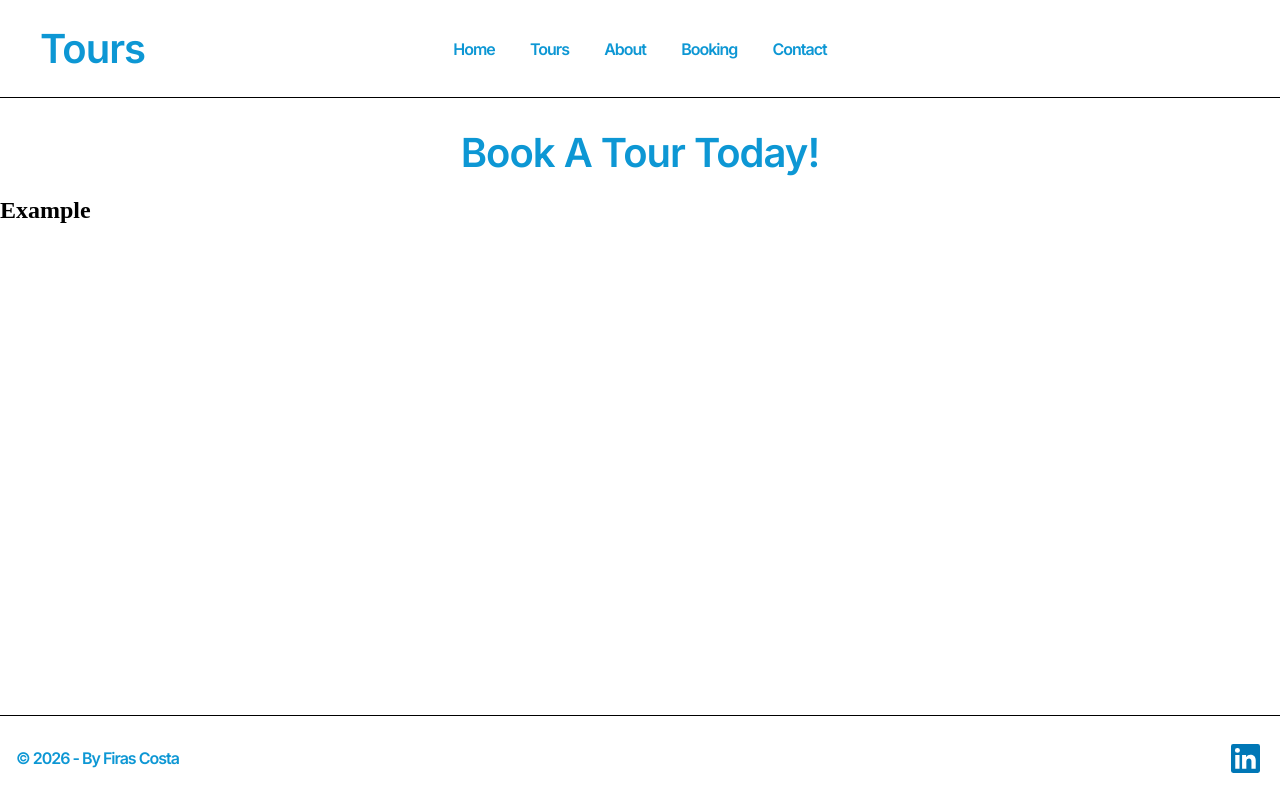
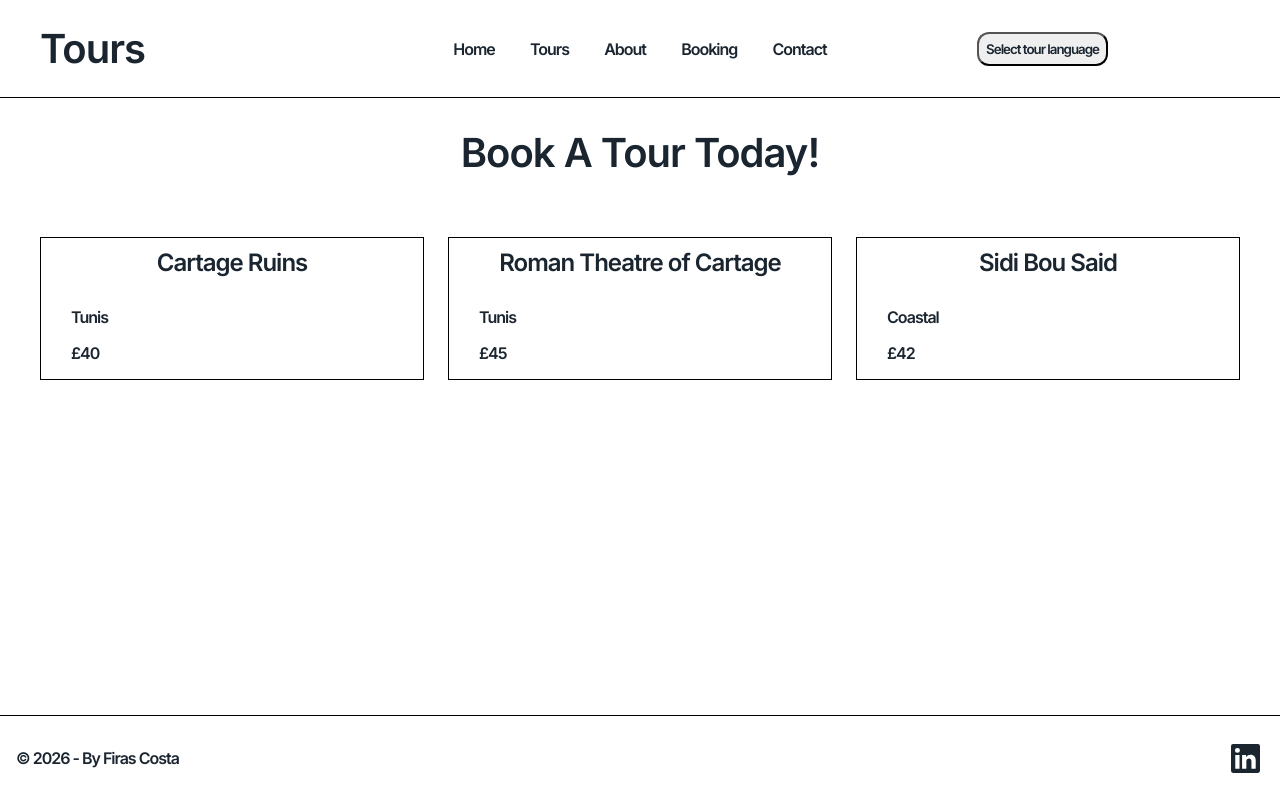
Before and after one commit to Firas12123/Tour-Guide-Website, a Flask app: page / in a window 1280 px wide. Run offline with Flask 3, Linux system fonts and the light colour scheme.

Commit message:
new color scheme, updated home

```diff
--- a/main.py
+++ b/main.py
@@ -2,9 +2,15 @@ from flask import Flask, render_template
 
 app = Flask(__name__)
 
+
 @app.route("/")
 def home():
-    return render_template("index.html")
+    tours_data = [
+        {"title": "Cartage Ruins", "location": "Tunis", "price": {"English": "£40", "German": "€50"}},
+        {"title": "Roman Theatre of Cartage", "location": "Tunis", "price": {"English": "£45", "German": "€50"}},
+        {"title": "Sidi Bou Said", "location": "Coastal", "price": {"English": "£42", "German": "€50"}},
+    ]
+    return render_template("index.html", tours = tours_data)
 
 @app.route("/tours")
 def tours():
--- a/static/style.css
+++ b/static/style.css
@@ -10,11 +10,11 @@ body {
     font-family: 'Inter', sans-serif;
     letter-spacing: -1px;
     font-weight: 600;
-    color: #0D97D4;
+    color: #1a2530;
 }
 
 .action-button{
-    color: #1a2530;
+    color: #0077b6;
 }
 
 html, body{
@@ -66,8 +66,45 @@ html, body{
 }
 
 .teleporters:hover{
-    color: #0B7DB0;
+    color: #19222B;
     transform: scale(1.08);
+}
+
+.tour-grid{
+    display: grid;
+    max-width: 1200px;
+    margin: 0 auto;
+    padding: 20px 40px;
+    grid-template-columns: repeat(3, 1fr);
+    gap: 24px;
+}
+
+.tour-card{
+    display: inline-block;
+    padding-top: 15px;
+    padding-left: 30px;
+    padding-right: 30px;
+    border: solid;
+    border-width: 1px;
+    max-width: 1200px;
+}
+
+.tour-title{
+    text-align: center;
+    margin: -5px;
+    margin-bottom: 30px;
+}
+
+.lang-selector{
+    display: flex;
+    margin-left: auto;
+}
+
+.lang-button{
+    border-radius: 12px;
+    padding: 7px;
+    cursor: pointer;
+    margin-right: 140px;
 }
 
 main {
@@ -78,16 +115,18 @@ main {
     display: block;
     margin-bottom: 10px;
     text-align: center;
-    padding-top: 0px;
+    padding-bottom: 0px;
     text-decoration: none;
     width: fit-content;
     margin: 0 auto;
+    margin-bottom: 40px;
     font-size: 2.5rem;
     transition: transform 0.2s ease, color 0.2s ease;
+
 }
 
 .main-title:hover{
-    color: #0B7DB0;
+    color: #263861;
     transform: scale(1.06);
 }
 
@@ -106,7 +145,7 @@ footer{
 .linkedin-btn{
     text-align: right;
     border-width: 2px;
-    color: #0077b6;
+    color: #1a2530;
     border-radius: 8px;
     padding: 4px;
     text-decoration: none;
--- a/templates/index.html
+++ b/templates/index.html
@@ -12,8 +12,14 @@
 {% block content %}
 <main>
     <a class ="main-title main-font" href = "{{ url_for('booking') }}"> Book A Tour Today! </a>
-    <section>
-        <h2>Example</h2>
+    <section class ="tour-grid">
+        {% for tour in tours %}
+        <div class ="tour-card">
+            <h2 class ="tour-title main-font">{{tour.title}}</h2>
+            <p class="tour-location main-font">{{tour.location}}</p>
+            <p class="tour-price main-font">{{tour.price["English"]}}</p>
+        </div>
+        {% endfor %}
     </section>
 </main>
 
--- a/templates/permanent.html
+++ b/templates/permanent.html
@@ -20,6 +20,9 @@
             <a class ="teleporters main-font" href ="{{ url_for('booking') }}">Booking</a>
             <a class ="teleporters main-font" href ="{{ url_for('contact') }}">Contact</a>
         </div>
+        <div class = "lang-selector">
+            <button class = "lang-button main-font">Select tour language</button>
+        </div>
     </nav>
 </header>
 <main class ="page-content">
```
